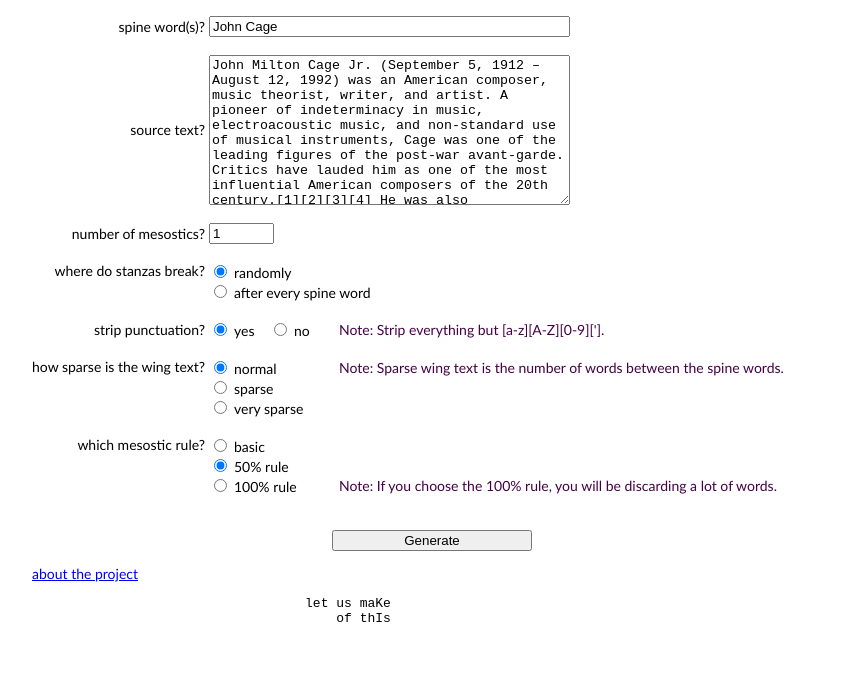
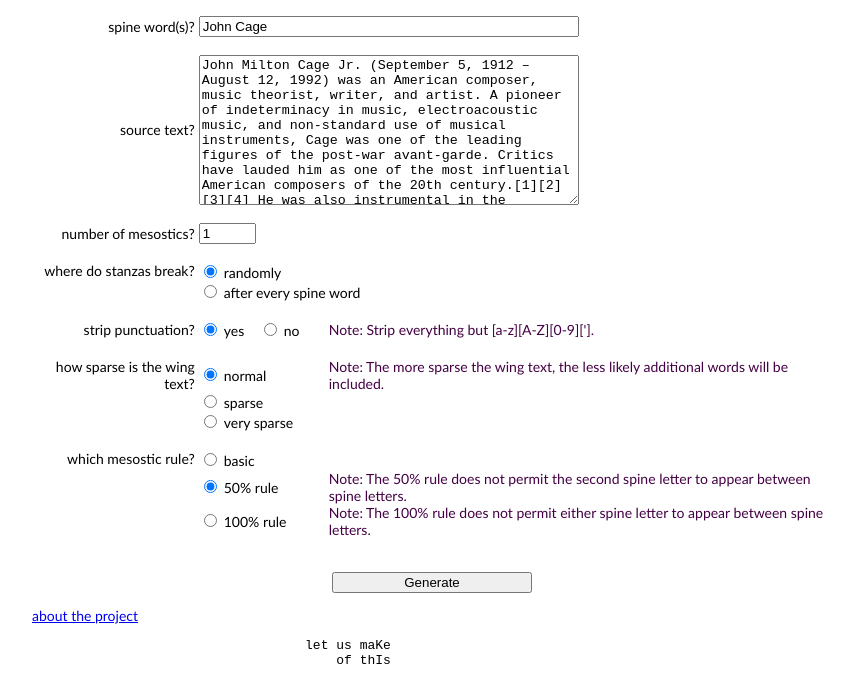
Before and after one commit to sas-irad/mesostic, a plain HTML site: page web/index.html in a window 1280 px wide. Shown: the part 153-834 px from the top of the page, without its empty margins (208-1071 px from the left). Before the commit the page ends 800 px from the top, so only its background shows below. Drawn offline with Linux system fonts and the light colour scheme.

Commit message:
Changed some wording and removed inline css attributes

```diff
--- a/web/index.html
+++ b/web/index.html
@@ -23,7 +23,7 @@
               <td><div align="right"><span class="textfont">spine word(s)?</span></div></td>
               <td>&nbsp;</td>
               <td><span class="textfont">
-                <input name="spineword" type="text" id="spineword" size="72" value="John Cage">
+                <input name="spineword" type="text" id="spineword" value="John Cage">
               </span></td>
             </tr>
             <tr>
@@ -52,7 +52,7 @@
             <tr>
               <td><div align="right"><span class="textfont">number of mesostics?</span></div></td>
               <td>&nbsp;</td>
-              <td><input name="number_mesostics" type="text" id="number_mesostics" value="1" size="5" maxlength="5"></td>
+              <td><input name="number_mesostics" type="text" id="number_mesostics" value="1" size="4" maxlength="2"></td>
             </tr>
             <tr>
               <td class="textfont">&nbsp;</td>
@@ -115,7 +115,7 @@
                       <td width="120"><input name="sparse_wing_text" type="radio" id="radio5" value="normal" checked>
                       <span class="textfont">normal</span></td>
                       <td width="10">&nbsp;</td>
-                      <td><span class="purpletextfont">Note: Sparse wing text is the number of words between the spine words.</span></td>
+                      <td><span class="purpletextfont">Note: The more sparse the wing text, the less likely additional words will be included.</span></td>
                     </tr>
                     <tr>
                       <td width="120"><input type="radio" name="sparse_wing_text" id="radio6" value="sparse">
@@ -152,13 +152,14 @@
                       <td width="120"><input name="mesostic_rule" type="radio" id="radio3" value="50" checked>
                       <label for="mesostic_rule3" class="textfont">50% rule</label></td>
                       <td width="10">&nbsp;</td>
+		      <td><span class="purpletextfont">Note: The 50% rule does not permit the second spine letter to appear between spine letters.</span></td>
                       <td>&nbsp;</td>
                     </tr>
                     <tr>
                       <td width="120"><input type="radio" name="mesostic_rule" id="radio4" value="100">
                       <label for="mesostic_rule2" class="textfont">100% rule</label></td>
                       <td width="10">&nbsp;</td>
-                      <td><span class="purpletextfont">Note: If you choose the 100% rule, you will be discarding a lot of words.</span></td>
+                      <td><span class="purpletextfont">Note: The 100% rule does not permit either spine letter to appear between spine letters.</span></td>
                     </tr>
                   </tbody>
               </table></td>
```
